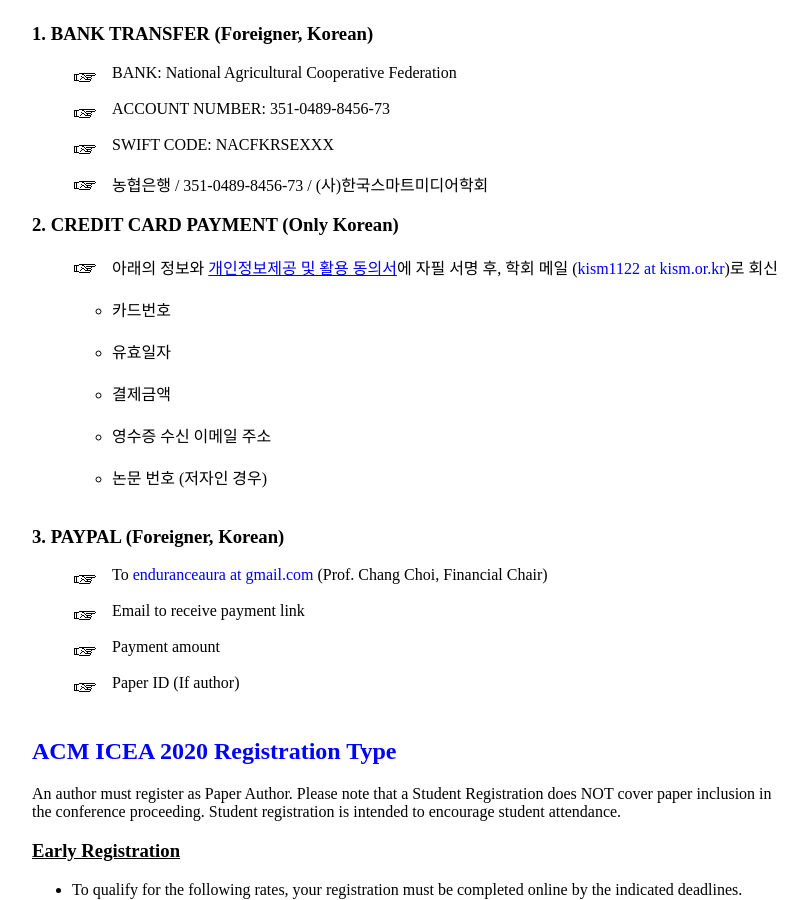
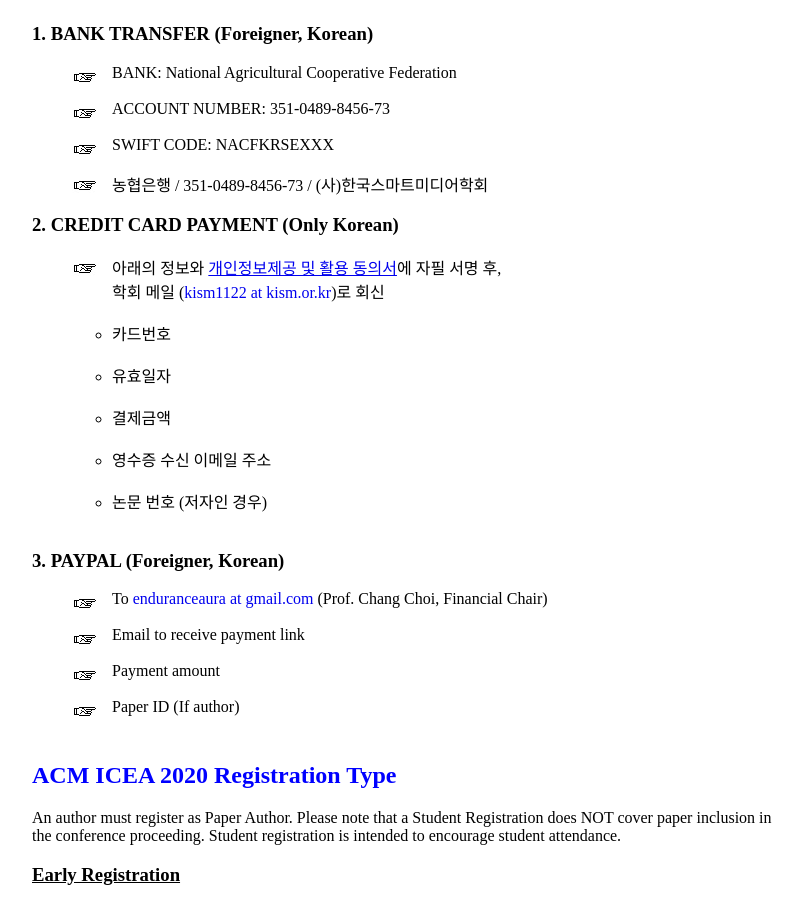
Before and after one commit to icea-conf/2020, a Jekyll site: the page built from registration/index.html, in a window 1280 px wide and 900 px high, scrolled down 893 px. Shown: the whole window, without its empty margins (233-1041 px from the left). Built offline with Jekyll 4.4.1, drawn with Linux system fonts in a browser that asks for light colours.

Commit message:
Update index.html

```diff
--- a/registration/index.html
+++ b/registration/index.html
@@ -44,7 +44,7 @@
 
                <h3>2. CREDIT CARD PAYMENT (Only Korean)</h3>
                <ul class="ul-style">
-                    <li class="li-style"><a style="text-align: justify">아래의 정보와 <a href="https://icea-conf.github.io/2020/registration/[ACM ICEA 2020] 개인정보제공 및 활용 동의서.pdf">개인정보제공 및 활용 동의서</a>에 자필 서명 후, 학회 메일 (<a style="text-decoration:none" href="mailto:kism1122@kism.or.kr">kism1122 at kism.or.kr</a>)로 회신</a></li><br>
+                    <li class="li-style"><a style="text-align: justify">아래의 정보와 <a href="https://icea-conf.github.io/2020/registration/[ACM ICEA 2020] 개인정보제공 및 활용 동의서.pdf">개인정보제공 및 활용 동의서</a>에 자필 서명 후,</a><br><a>학회 메일 (<a style="text-decoration:none" href="mailto:kism1122@kism.or.kr">kism1122 at kism.or.kr</a>)로 회신</a></li><br>
                     <ul>
                          <li><a style="text-align: justify">카드번호</a></li><br>
                          <li><a style="text-align: justify">유효일자</a></li><br>
```
